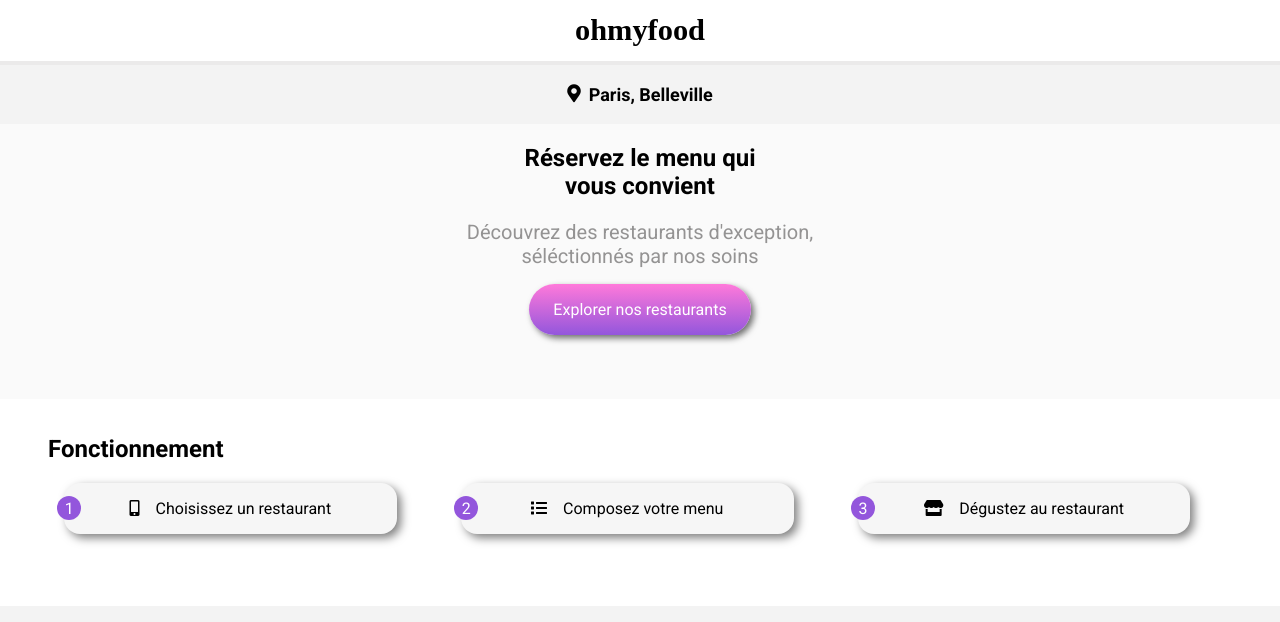
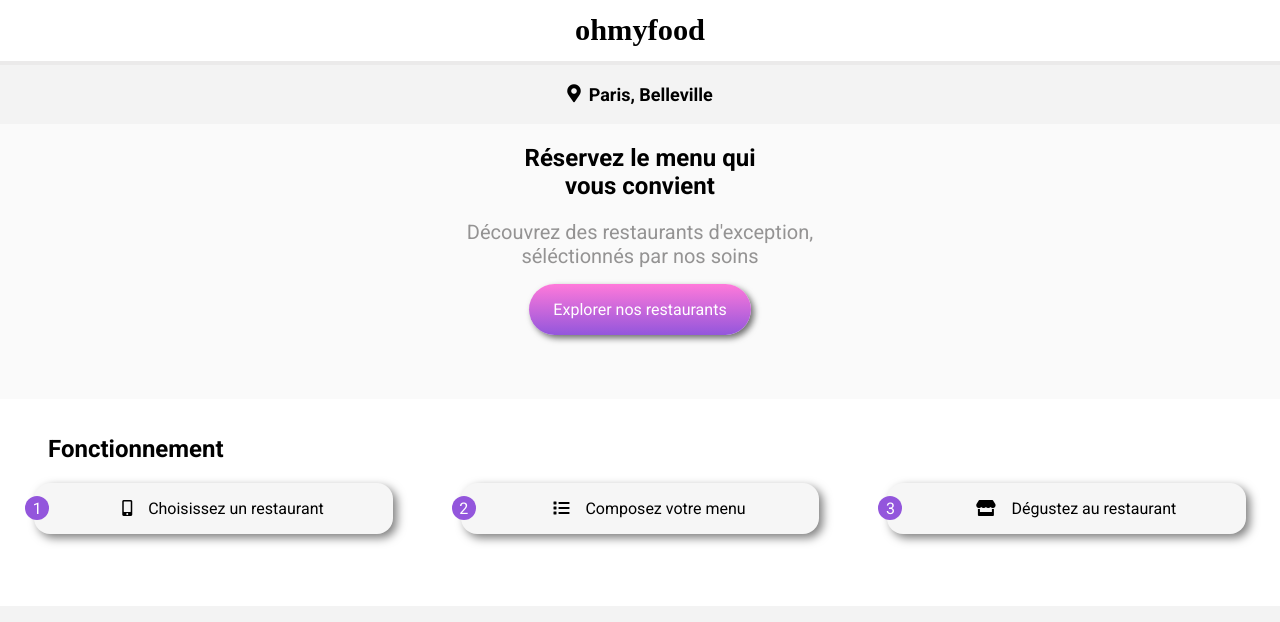
Before and after one commit to LamiaeR/Projet4-openclassrooms, a website: page index.html in a window 1280 px wide. Shown: the top 622 px of the page. Drawn offline with Linux system fonts and the light colour scheme; a web font is replaced by a local one.

Commit message:
ajuster boutons accueil

```diff
--- a/sass/composants/_boutons.scss
+++ b/sass/composants/_boutons.scss
@@ -28,7 +28,6 @@
     @media (min-width: 768.9px){
       flex-direction:row;
 
-
     }
 
   }
@@ -45,7 +44,7 @@
     // padding: 1.3rem 5rem 1.3rem 5rem;
     padding: 1rem 0rem 1rem 0rem;
     width: 90%;
-    margin-left: 5%;
+    margin-left: 4%;
     border-radius: 1rem;
     background-clip: border-box;
     z-index: 1;
@@ -57,12 +56,16 @@
       }
     }
     @media (min-width: 768.9px){
-      width: 26%;
+      width: 28%;
+      margin-left:auto;
+      margin-right: auto;
+
 
  }
  }
   &__icone {
     margin-right: 1rem;
+    margin-left: 1.2rem;
   }
   &__number {
     display: flex;
@@ -75,7 +78,7 @@
     height: 1.5rem;
     width: 1.5rem;
     position: absolute;
-    left: -2%;
+    left: -2.5%;
     z-index: 1;
   }
 }
```
Also changed, not shown: css/style.css, 1 other file.
